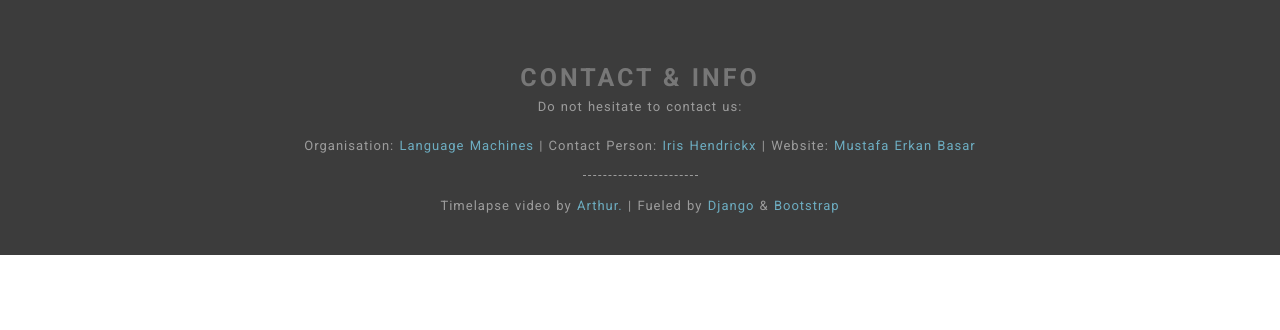
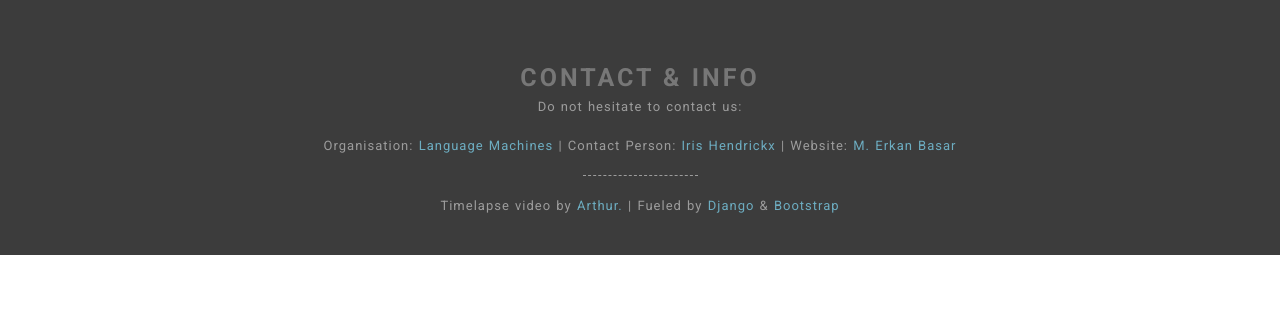
Before and after one commit to ErkanBasar/CLIN28-website, a Django app: template templates/displaydata.html in a window 1280 px wide. Shown: the part 99-429 px from the top of the page. Run offline with Django 3.2, Linux system fonts and the light colour scheme; the template is opened without the code that fills it, so the values that code supplies are empty; parts of the project's set-up code (start-up, migrations or seed data) failed here and were passed over; some libraries are stand-ins or nearby versions; some web fonts are replaced.

Commit message:
syntax change

```diff
--- a/templates/video-background.html
+++ b/templates/video-background.html
@@ -467,7 +467,7 @@ When you have passed under the railway viaduct, you can already see Soeterbeeck
         <div class="mbr-footer mbr-footer--wysiwyg row" style='padding: 0px;'>
             <div class="col-sm-12 text-center">
                 <p class="mbr-footer__copyright">Do not hesitate to contact us: <br><br>
-                <p class="mbr-footer__copyright">Organisation: <a href="http://applejack.science.ru.nl/languagemachines/" target='_blank'>Language Machines</a> | Contact Person: <a href="mailto:iris@i-hx.nl" target='_blank'>Iris Hendrickx</a> | Website: <a href="http://www.mebasar.com/" target='_blank'>Mustafa Erkan Basar</a></p><hr>
+                <p class="mbr-footer__copyright">Organisation: <a href="http://applejack.science.ru.nl/languagemachines/" target='_blank'>Language Machines</a> | Contact Person: <a href="mailto:iris@i-hx.nl" target='_blank'>Iris Hendrickx</a> | Website: <a href="http://www.mebasar.com/" target='_blank'>M. Erkan Basar</a></p><hr>
             </div>
         </div>
     </div>
```
